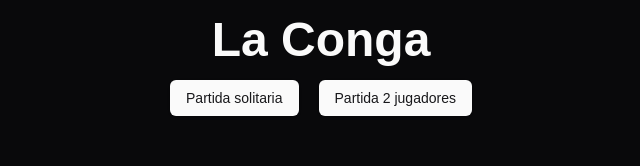
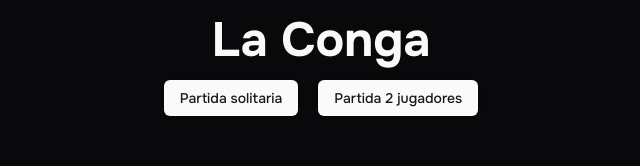
Before and after one commit to AgustinGomezDev/conga, a Next.js app: page / in a window 1280 px wide. Shown: the top 166 px of the page, without its empty margins (319-959 px from the left). Built offline with nearby package versions, Linux system fonts and the light colour scheme.

Commit message:
add Onest font

```diff
--- a/app/layout.tsx
+++ b/app/layout.tsx
@@ -1,5 +1,11 @@
 import type { Metadata } from "next";
+import { Onest } from 'next/font/google'
 import "./globals.css";
+
+const onest = Onest({
+  subsets: ['latin'],
+  display: 'swap',
+})
 
 export const metadata: Metadata = {
   title: "La Conga",
@@ -14,7 +20,7 @@ export default function RootLayout({
   return (
     <html lang="es">
       <body
-        className={`antialiased dark`}
+        className={`antialiased dark ${onest.className}`}
       >
         {children}
       </body>
```
